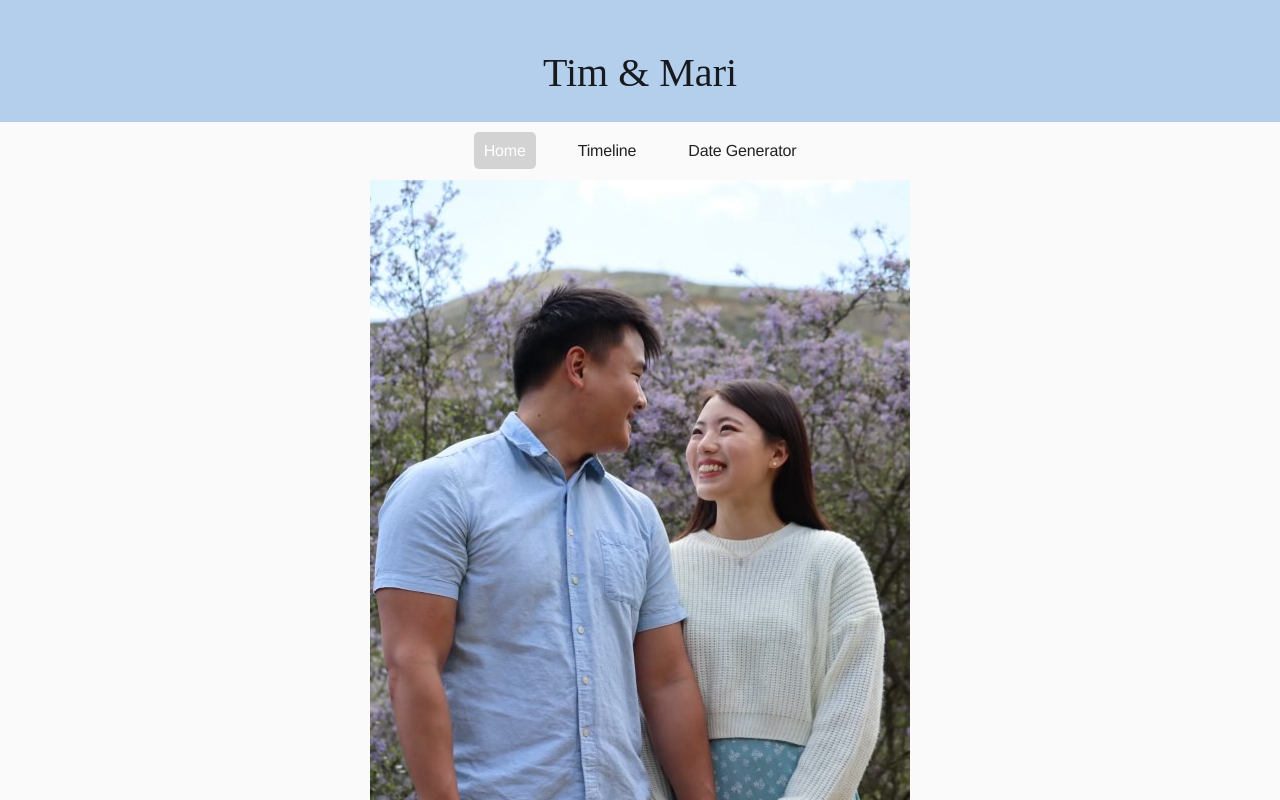
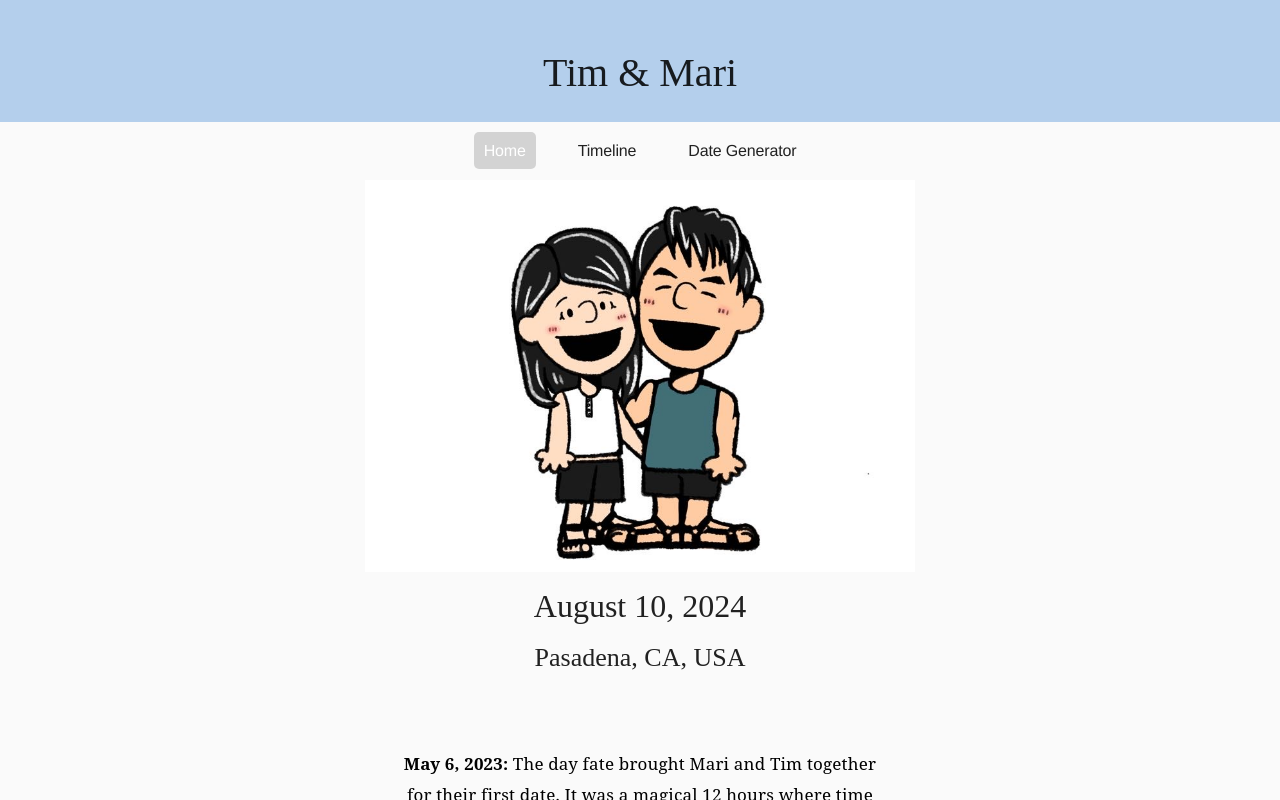
Before and after one commit to TimothyJan/TimMari, an Angular app: page /home in a window 1280 px wide. Built offline with nearby package versions, Linux system fonts and the light colour scheme; a web font is replaced by a local one.

Commit message:
Changed Home Photo

```diff
--- a/src/app/components/home/home.component.html
+++ b/src/app/components/home/home.component.html
@@ -1,7 +1,8 @@
 
 <div class="home-item">
 
-  <img src="assets/images/Home/0.jpeg" alt="Home">
+  <!-- <img src="assets/images/Home/0.jpeg" alt="Home"> -->
+  <img src="assets/images/Home/1.jpg" alt="Home">
 
   <!-- <h4 class="home-title">Happy Anniversary Mari!</h4> -->
    <div class="wedding-container">
```
Also changed, not shown: src/assets/images/Home/1.jpg (added).
